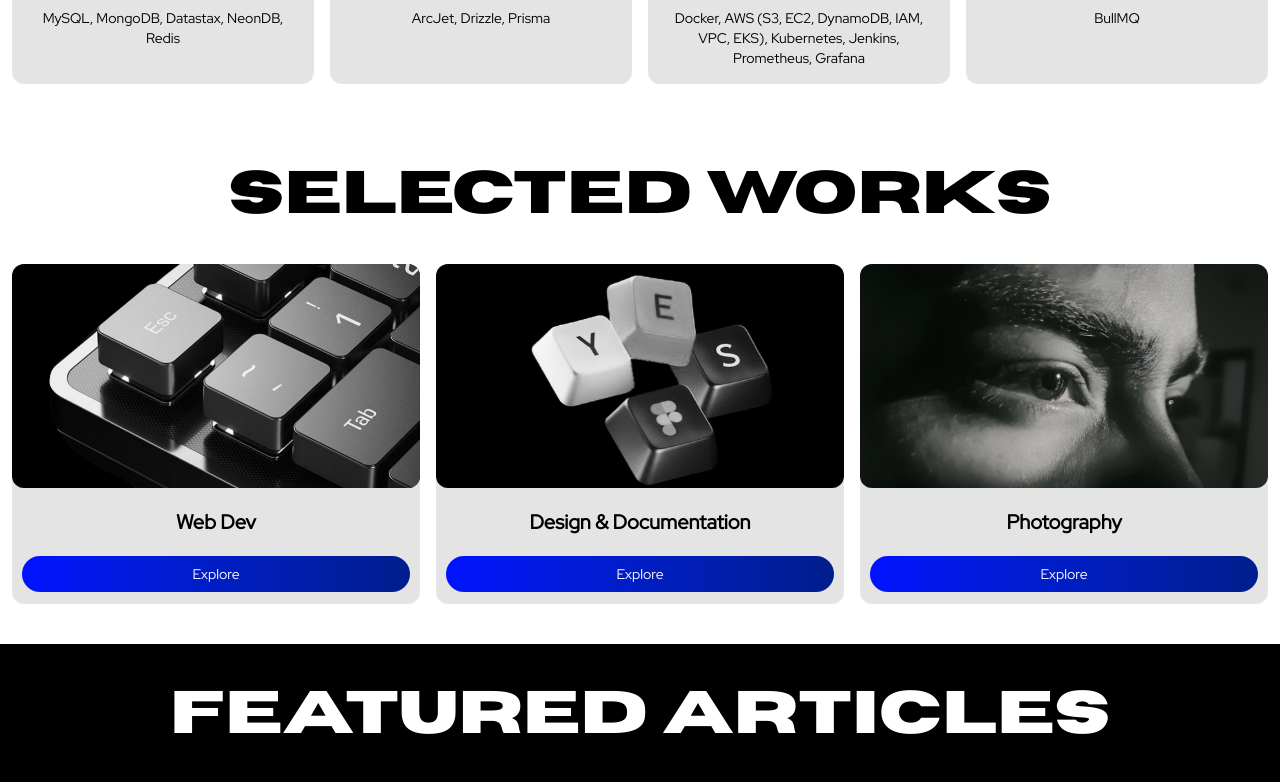
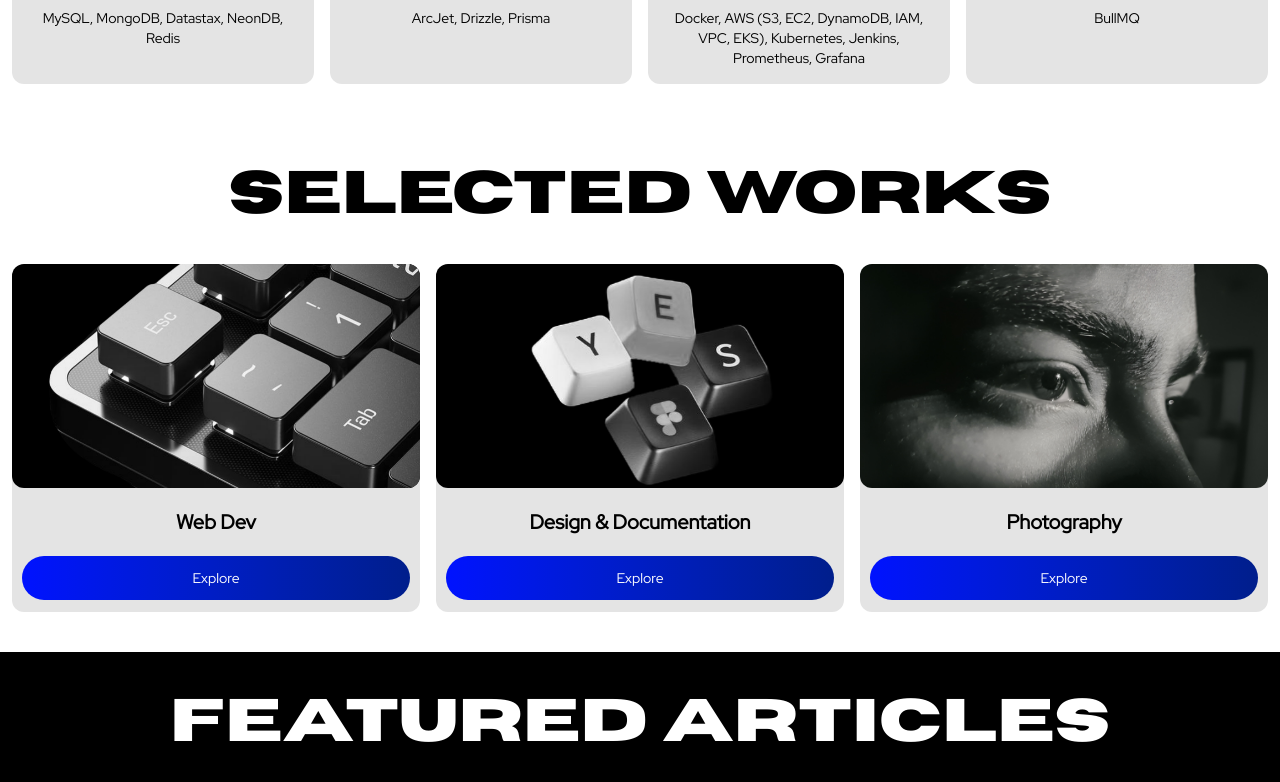
Before and after one commit to isudiptodas/isudiptodas_portfolio, a Next.js app: page / in a window 1280 px wide. Shown: the part 1210-1992 px from the top of the page. Built offline with nearby package versions, Linux system fonts and the light colour scheme; a web font is replaced by a local one; what tailwindcss-motion would draw is missing.

Commit message:
Update page.tsx

```diff
--- a/src/app/page.tsx
+++ b/src/app/page.tsx
@@ -143,7 +143,7 @@ function page() {
                 return <motion.div initial={{filter: "blur(20px)"}} whileInView={{filter: "blur(0px)"}} transition={{delay: 0.3, duration: 0.4, ease: "easeInOut"}} viewport={{once: true}} key={index} className={`w-full rounded-xl bg-[#e4e4e4] flex flex-col justify-start items-center pb-3`}>
                   <div className={`w-full h-56 rounded-xl overflow-hidden bg-black`}> <img src={item.image} className={`w-full h-full object-cover`} /> </div>
                   <p className={`w-full select-none text-center font-Red-Hat-Display font-bold text-xl py-5`}>{item.title}</p>
-                  <p onClick={() => router.push(item.link)} className={`w-[95%] bg-linear-to-r from-[#0012ff] to-[#001e8c] px-3 py-2 rounded-full select-none text-white font-Red-Hat-Display text-sm text-center cursor-pointer`}>Explore</p>
+                  <p onClick={() => router.push(item.link)} className={`w-[95%] bg-linear-to-r from-[#0012ff] to-[#001e8c] px-3 py-3 rounded-full select-none text-white font-Red-Hat-Display text-sm text-center cursor-pointer`}>Explore</p>
                 </motion.div>
               })}
             </div>
```
